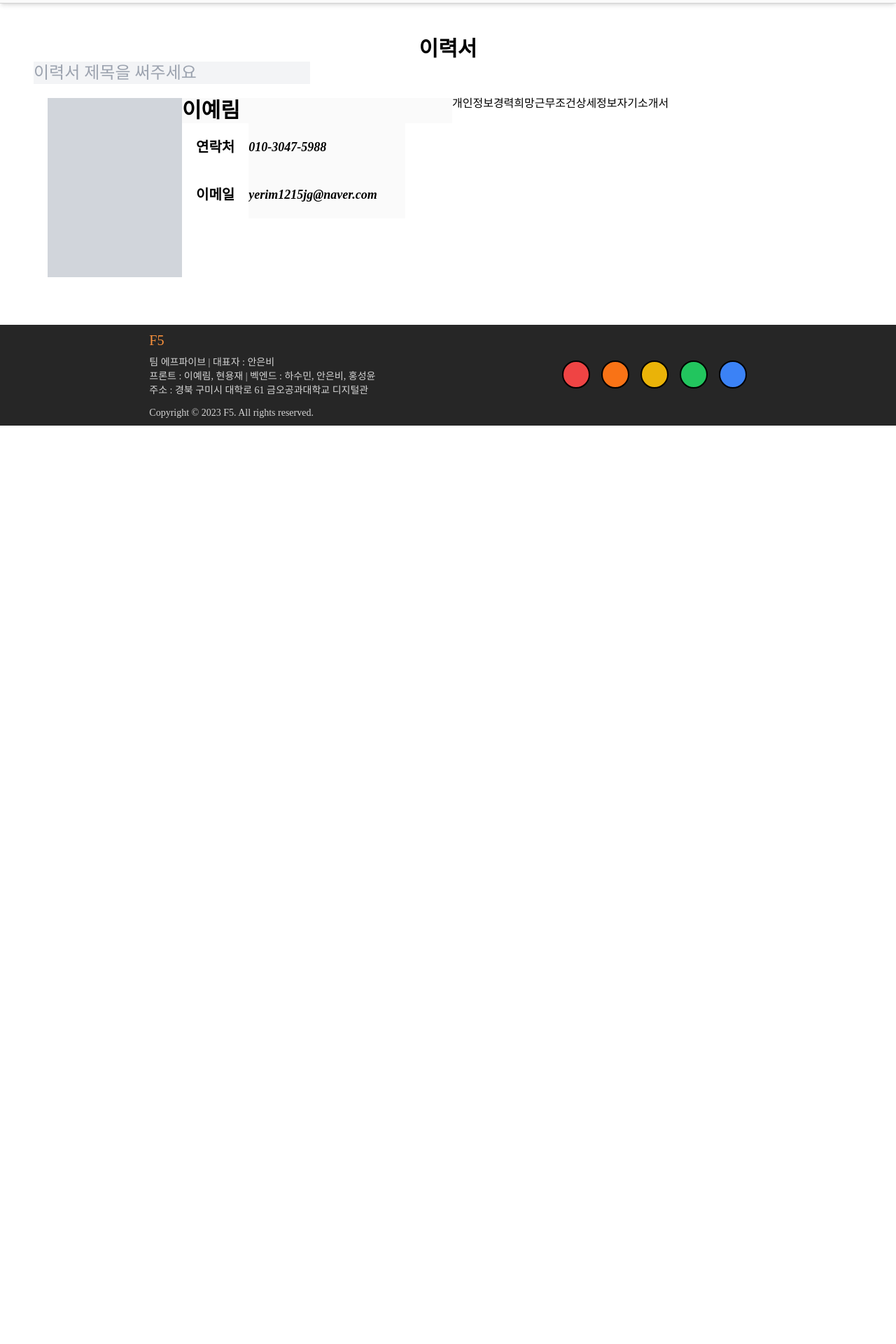
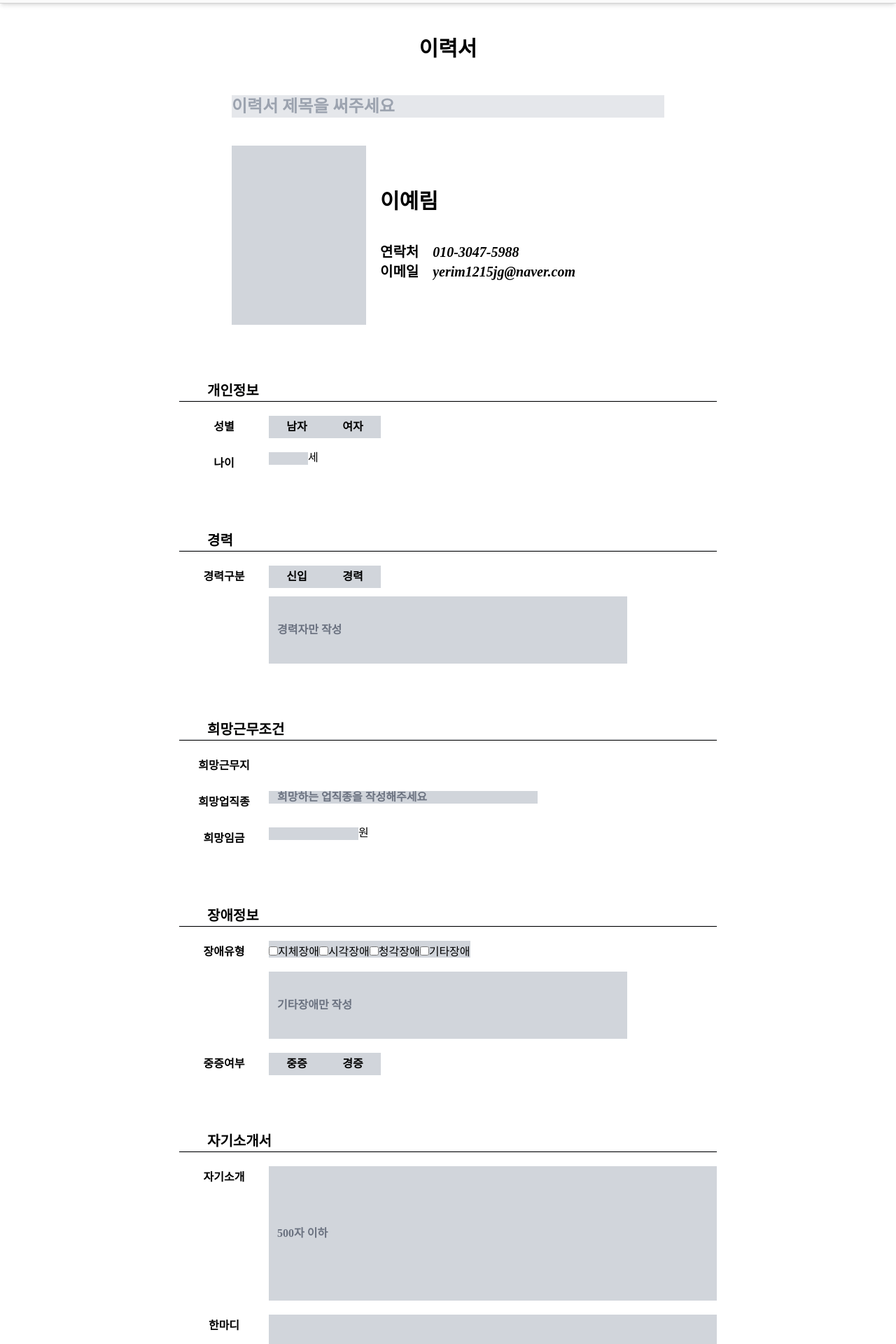
Before and after one commit to f5-workable/f5-workable.github.io, a React (Create React App) app: page /resume in a window 1280 px wide. Shown: the part 60-1980 px from the top of the page at 70% size. Before the commit the page ends 800 px from the top, so only its background shows below. Built offline with nearby package versions, Linux system fonts and the light colour scheme; the HTML template or start-up script is replaced by a standard one.

Commit message:
이력서 작성 페이지 디자인

```diff
--- a/src/pages/member/Resume.js
+++ b/src/pages/member/Resume.js
@@ -1,32 +1,133 @@
 const Resume = () => {
     return (
         <div className=" p-12 h-auto">
-            <div className="block text-center text-3xl font-bold">이력서</div>
-            <input className="w-1/3 h-auto text-2xl bg-gray-100" placeholder="이력서 제목을 써주세요" />
+            <div className=" pb-12 block text-center text-3xl font-bold">이력서</div>
+            <div className="flex justify-center">
+                <div>
+                    <input className="w-full h-auto text-2xl bg-gray-200 placeholder:text-gray-400 placeholder:font-bold" placeholder="이력서 제목을 써주세요" />
 
-            <div className="p-5 flex flex-raw">
-                <div className="bg-gray-300 w-48 h-64"></div>
-                <div className="flex flex-col jusify-around">
-                    <input className="text-3xl font-bold" value={"이예림"} disabled />
-                    <div className="flex flex-raw">
-                        <label className=" p-5 text-xl font-bold">연락처</label>
-                        <input className=" text-lg font-bold italic" type="phone" value={"010-3047-5988"} disabled />
-                    </div>
-                    <div className="flex flex-raw">
-                        <label className="p-5 text-xl font-bold">이메일</label>
-                        <input className="text-lg font-bold italic" type="email" value={"yerim1215jg@naver.com"} disabled />
+                    <div className="py-10 flex flex-raw">
+                        <div className="bg-gray-300 w-48 h-64"></div>
+                        <div className="px-5 flex flex-col justify-center">
+                            <input className="pb-10 text-3xl font-bold bg-white" value={"이예림"} disabled />
+                            <div className="flex flex-raw">
+                                <label className="pr-5 text-xl font-bold">연락처</label>
+                                <input className=" text-xl font-bold italic bg-white" type="phone" value={"010-3047-5988"} disabled />
+                            </div>
+                            <div className="flex flex-raw">
+                                <label className="pr-5 text-xl font-bold">이메일</label>
+                                <input className="text-xl font-bold italic bg-white" type="email" value={"yerim1215jg@naver.com"} disabled />
+                            </div>
+                        </div>
                     </div>
                 </div>
-                <div>
-                        <label>개인정보</label>
-                        <label>경력</label>
-                        <label>희망근무조건</label>
-                        <label>상세정보</label>
-                        <label>자기소개서</label>
+            </div>
+                <div className="px-52 py-10">
+                    <label className="px-10 text-xl font-bold">개인정보</label>
+                    <hr className="bg-black h-0.5"></hr>
+
+                    <div className="pt-5 flex items-start">
+                        <label className="w-32 py-2 text-center font-bold text-md">성별</label>
+                        <input type="radio" id="male" className=" hidden" />
+                        <label htmlFor="male" className="inline-flex justify-center items-center h-8 w-20 bg-gray-300 text-center font-bold text-md">남자</label>
+                        <input type="radio" id="female" className=" hidden" />
+                        <label htmlFor="female" className="inline-flex justify-center items-center h-8 w-20 bg-gray-300 text-center font-bold text-md">여자</label>
+                    </div>
+
+                    <div className="pt-5 flex items-start">
+                        <label className="w-32 py-2 text-center font-bold text-md">나이</label>
+                        <input type="number" className=" w-14 bg-gray-300 text-center" min={1} />
+                        세
+                    </div>
                 </div>
+
+                <div className="px-52 py-10">
+                    <label className="px-10 text-xl font-bold">경력</label>
+                    <hr className="bg-black h-0.5"></hr>
+
+                    <div className="pt-5 flex items-start">
+                        <label className="w-32 py-2 text-center font-bold text-md">경력구분</label>
+                        <input type="radio" id="newcomer" className=" hidden" />
+                        <label htmlFor="newcomer" className="inline-flex justify-center items-center h-8 w-20 bg-gray-300 text-center font-bold text-md">신입</label>
+                        <input type="radio" id="career" className=" hidden" />
+                        <label htmlFor="career" className="inline-flex justify-center items-center h-8 w-20 bg-gray-300 text-center font-bold text-md">경력</label>
+                    </div>
+                    <div className="flex flex-col px-32 pt-3">
+                        <input type="text" className=" w-full h-24 bg-gray-300 placeholder:text-gray-500 placeholder:font-bold placeholder:p-3" placeholder="경력자만 작성"/>
+                    </div>
+                </div>
+
+                <div className="px-52 py-10">
+                    <label className="px-10 text-xl font-bold">희망근무조건</label>
+                    <hr className="bg-black h-0.5"></hr>
+
+                    <div className="pt-5 flex items-start">
+                        <label className="w-32 py-2 text-center font-bold text-md">희망근무지</label>
+                    </div>
+
+                    <div className="pt-5 flex items-start">
+                        <label className="w-32 py-2 text-center font-bold text-md">희망업직종</label>
+                        <input type="text" className=" w-1/2 bg-gray-300 placeholder:text-gray-500 placeholder:font-bold placeholder:p-3" placeholder="희망하는 업직종을 작성해주세요"/>
+                    </div>
+
+                    <div className="pt-5 flex items-start">
+                        <label className="w-32 py-2 text-center font-bold text-md">희망임금</label>
+                        <input type="number" className=" w-1/6 bg-gray-300 text-center" min={1000}/>원
+                    </div>
+                </div>
+
+                <div className="px-52 py-10">
+                    <label className="px-10 text-xl font-bold">장애정보</label>
+                    <hr className="bg-black h-0.5"></hr>
+
+                    <div className="pt-5 flex items-start">
+                        <label className="w-32 py-2 text-center font-bold text-md">장애유형</label>
+                        <span className=" pt-2 bg-gray-300">
+                            <input type="checkbox" />
+                            <label>지체장애</label>
+                            <input type="checkbox" />
+                            <label>시각장애</label>
+                            <input type="checkbox" />
+                            <label>청각장애</label>
+                            <input type="checkbox" />
+                            <label>기타장애</label>
+                        </span>
+                    </div>
+                    <div className="flex flex-col px-32 pt-3">
+                        <input type="text" className=" w-full h-24 bg-gray-300 placeholder:text-gray-500 placeholder:font-bold placeholder:p-3" placeholder="기타장애만 작성"/>
+                    </div>
+
+                    <div className="pt-5 flex items-start">
+                        <label className="w-32 py-2 text-center font-bold text-md">중증여부</label>
+                        <input type="radio" id="severe" className=" hidden" />
+                        <label htmlFor="severe" className="inline-flex justify-center items-center h-8 w-20 bg-gray-300 text-center font-bold text-md">중증</label>
+                        <input type="radio" id="slight" className=" hidden" />
+                        <label htmlFor="slight" className="inline-flex justify-center items-center h-8 w-20 bg-gray-300 text-center font-bold text-md">경증</label>
+                    </div>
+                </div>
+
+                <div className=" px-52 py-10">
+                    <label className="px-10 text-xl font-bold">자기소개서</label>
+                    <hr className="bg-black h-0.5"></hr>
+
+                    <div className="pt-5 flex items-start">
+                        <label className="w-32 py-2 text-center font-bold text-md">자기소개</label>
+                        <input type="text" className=" w-10/12 h-48 bg-gray-300 placeholder:text-gray-500 placeholder:font-bold placeholder:p-3" placeholder="500자 이하"/>
+                    </div>
+
+                    <div className="pt-5 flex items-start">
+                        <label className="w-32 py-2 text-center font-bold text-md">한마디</label>
+                        <input type="text" className=" w-10/12 h-48 bg-gray-300 placeholder:text-gray-500 placeholder:font-bold placeholder:p-3" placeholder="500자 이하"/>
+                    </div>
+                </div>
+
+            <div className="flex justify-center">
+                <button className=" w-1/6 h-10 mx-5 text-lg font-extrabold bg-gray-200 hover:bg-gray-500 hover:text-white">작성 취소</button>
+                <button className=" w-1/6 h-10 mx-5 text-lg font-extrabold bg-orange-200 hover:bg-orange-400 hover:text-white">이력서 작성 완료</button>
             </div>
         </div>
     );
+
 };
 
 export default Resume;
```
